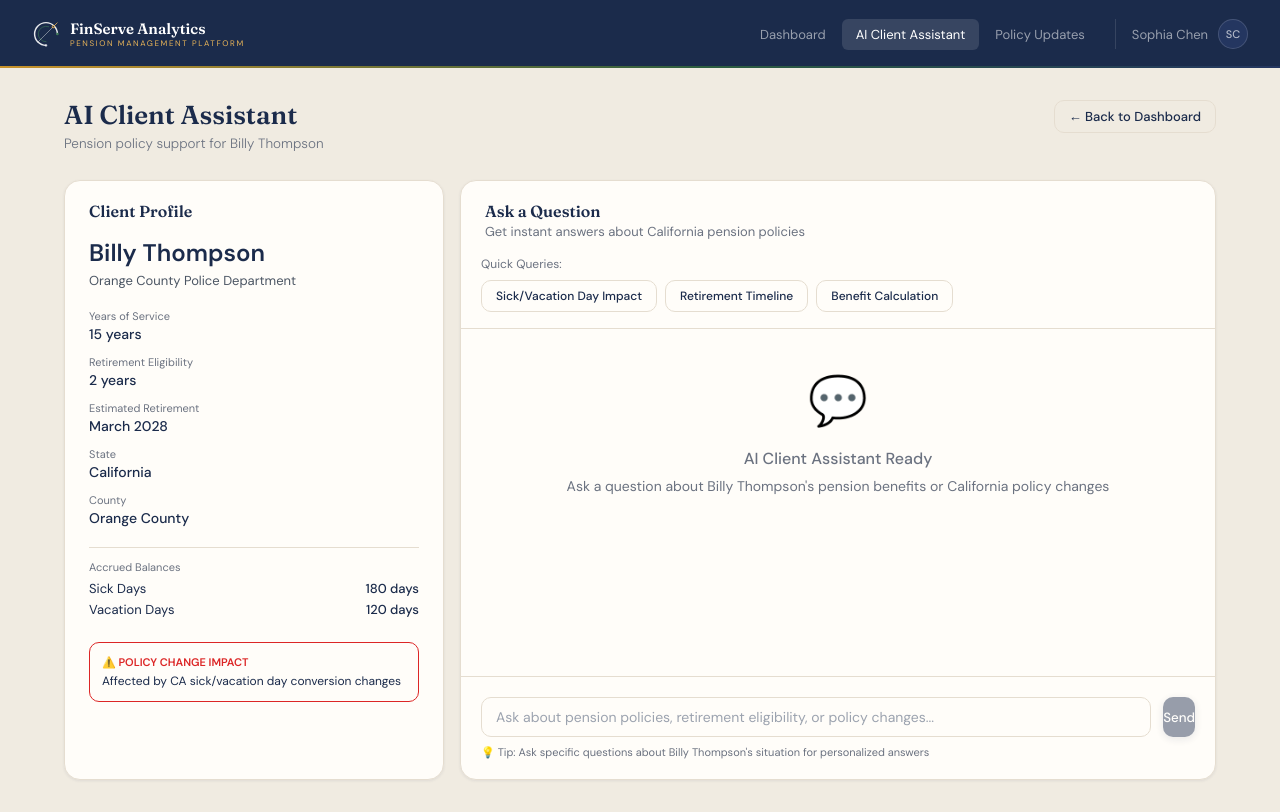
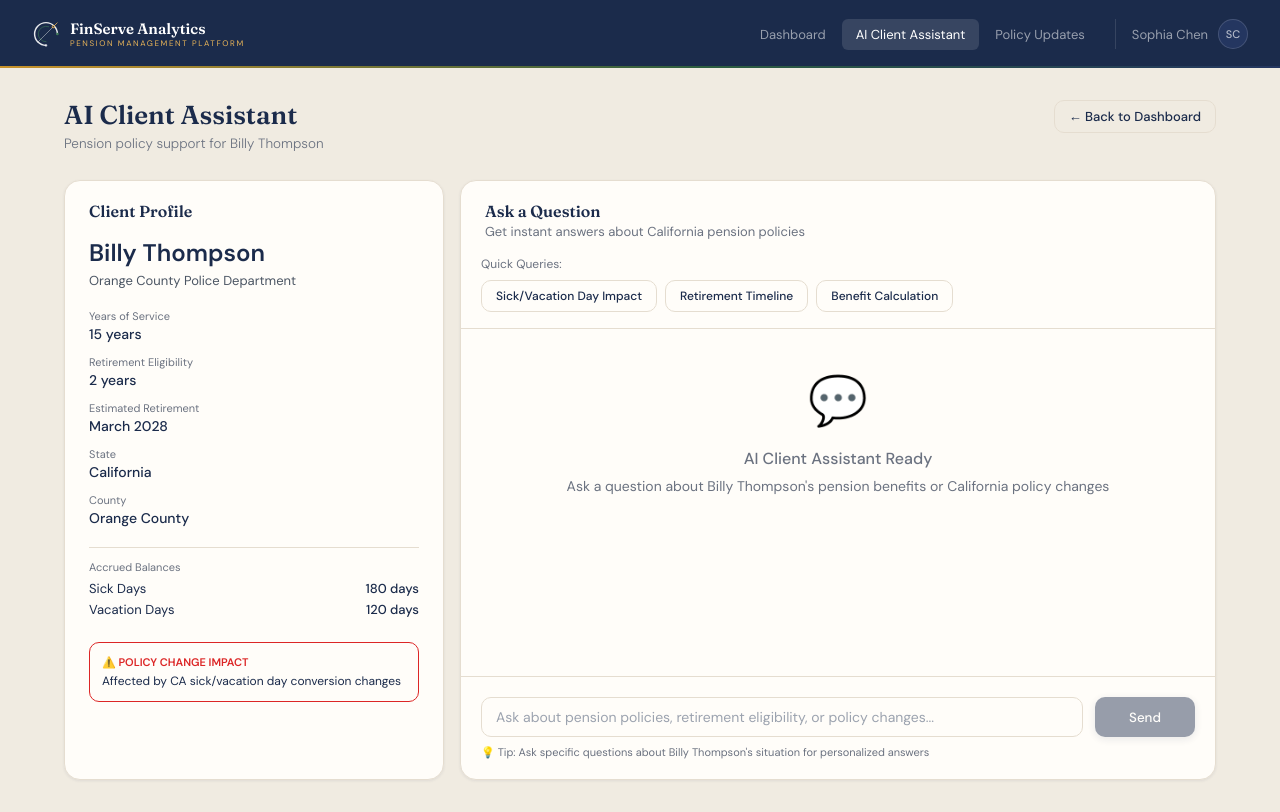
Before and after one commit to tomdahl21/aws-team3, a Next.js app in the folder finserve-demo/: page /copilot in a window 1280 px wide. Built offline with nearby package versions, Linux system fonts and the light colour scheme.

Commit message:
Resize button

```diff
--- a/finserve-demo/src/app/copilot/page.tsx
+++ b/finserve-demo/src/app/copilot/page.tsx
@@ -277,6 +277,7 @@ function CoPilotInner() {
                 className="btn btn-primary"
                 onClick={handleSend}
                 disabled={loading || !query.trim()}
+                style={{ minWidth: 100, padding: '10px 24px' }}
               >
                 {loading ? 'Sending...' : 'Send'}
               </button>
```
